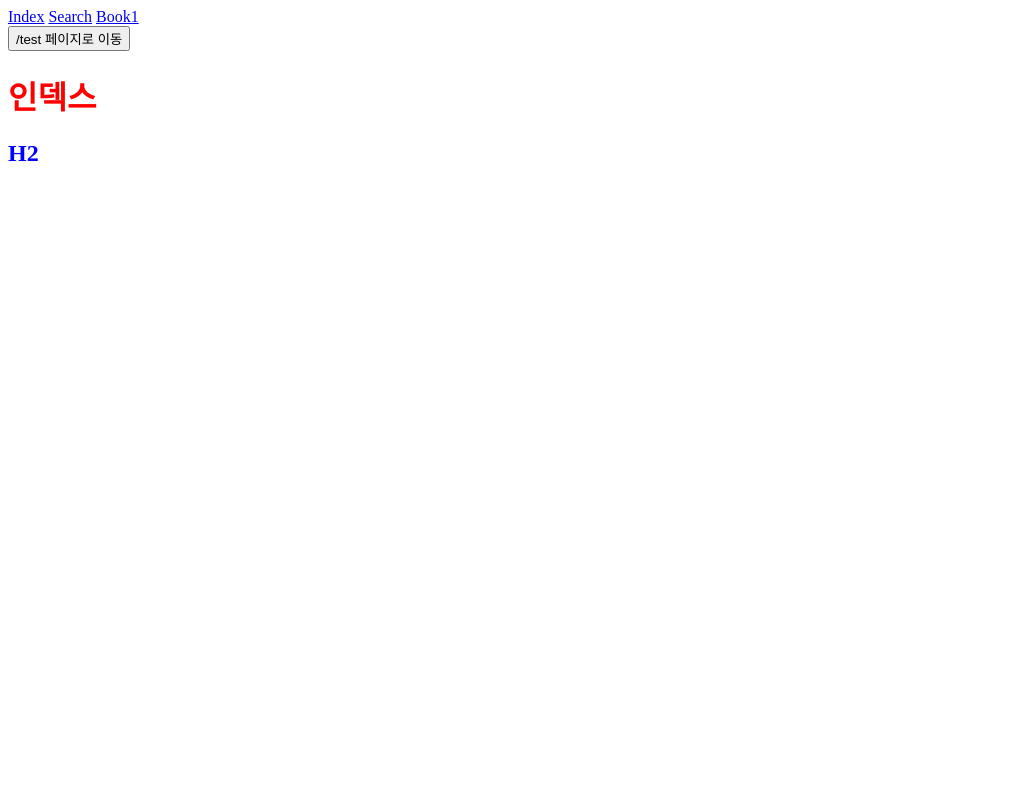
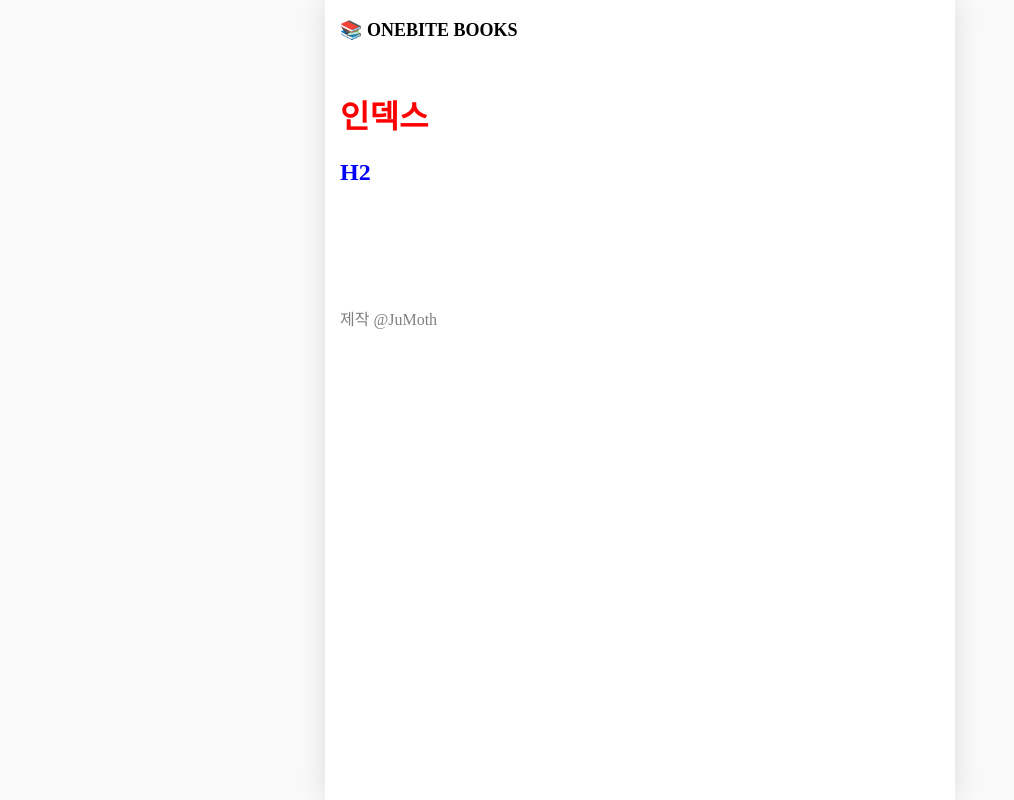
Before and after one commit to JuMoth/onebite-pageRouter, a Next.js app: page / in a window 1280 px wide. Shown: the whole page, without its empty margins (0-1014 px from the left). Built offline with nearby package versions, Linux system fonts and the light colour scheme.

Commit message:
feat: GlobalLayout Apply & CSS

```diff
--- /dev/null
+++ b/src/components/global-layout.module.css
@@ -0,0 +1,30 @@
+.container {
+    background-color: white;
+    max-width: 600px;
+    min-height: 100vh;
+    margin: 0 auto;
+
+    box-shadow: rgba(100, 100, 100, 0.2) 0px 0px 29px 0px;
+    padding: 0px 15px;
+}
+
+.header {
+    height: 60px;
+    font-weight: bold;
+    font-size: 18px;
+    line-height: 60px;
+}
+
+.header>a {
+    color: black;
+    text-decoration: none;
+}
+
+.main {
+    padding-top: 10px;
+}
+
+.footer {
+    padding: 100px 0px;
+    color: gray;
+}
--- /dev/null
+++ b/src/components/global-layout.tsx
@@ -0,0 +1,15 @@
+import Link from "next/link";
+import { ReactNode } from "react";
+import style from "@/components/global-layout.module.css";
+
+export default function GlobalLayout({ children }: { children: ReactNode }) {
+  return (
+    <div className={style.container}>
+      <header className={style.header}>
+        <Link href={"/"}>📚 ONEBITE BOOKS</Link>
+      </header>
+      <main className={style.main}>{children}</main>
+      <footer className={style.footer}>제작 @JuMoth</footer>
+    </div>
+  );
+}
--- a/src/pages/_app.tsx
+++ b/src/pages/_app.tsx
@@ -1,35 +1,13 @@
+import GlobalLayout from "@/components/global-layout";
 import "@/styles/globals.css";
 import type { AppProps } from "next/app";
-import Link from "next/link";
-import { useRouter } from "next/router";
-// import { useEffect } from "react";
 
 export default function App({ Component, pageProps }: AppProps) {
-  const router = useRouter();
-
-  const onClickButton = () => {
-    router.push("/test");
-  };
-
-  // useEffect(() => {
-  //   router.prefetch("/test");
-  // }, []);
-
   return (
-    <>
-      <header>
-        <Link href={"/"}>Index</Link>
-        &nbsp;
-        <Link href={"/search"} prefetch={false}>
-          Search
-        </Link>
-        &nbsp;
-        <Link href={"/book/1"}>Book1</Link>
-        <div>
-          <button onClick={onClickButton}>/test 페이지로 이동</button>
-        </div>
-      </header>
-      <Component {...pageProps} />
-    </>
+    <div>
+      <GlobalLayout>
+        <Component {...pageProps} />
+      </GlobalLayout>
+    </div>
   );
 }
--- a/src/styles/globals.css
+++ b/src/styles/globals.css
@@ -0,0 +1,6 @@
+html,
+body {
+    margin: 0px;
+    padding: 0px;
+    background-color: rgb(250, 250, 250);
+}
```
